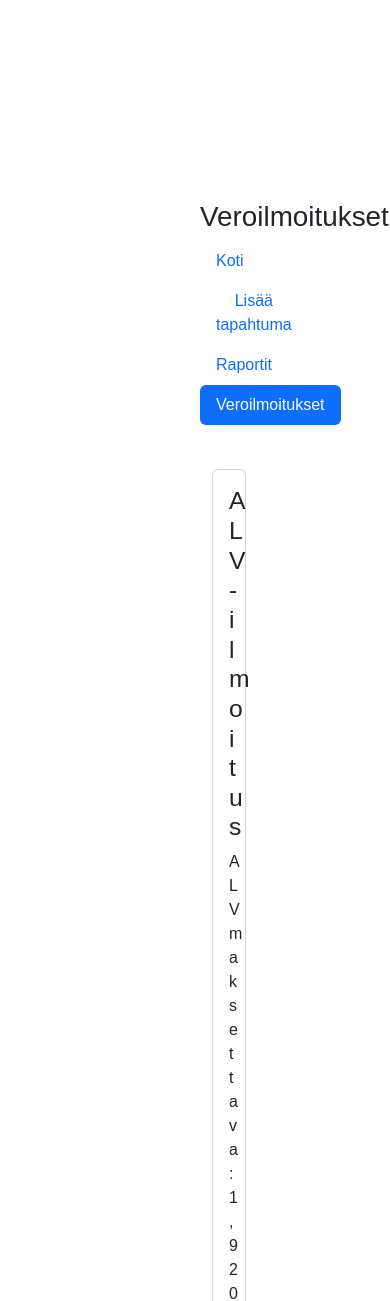
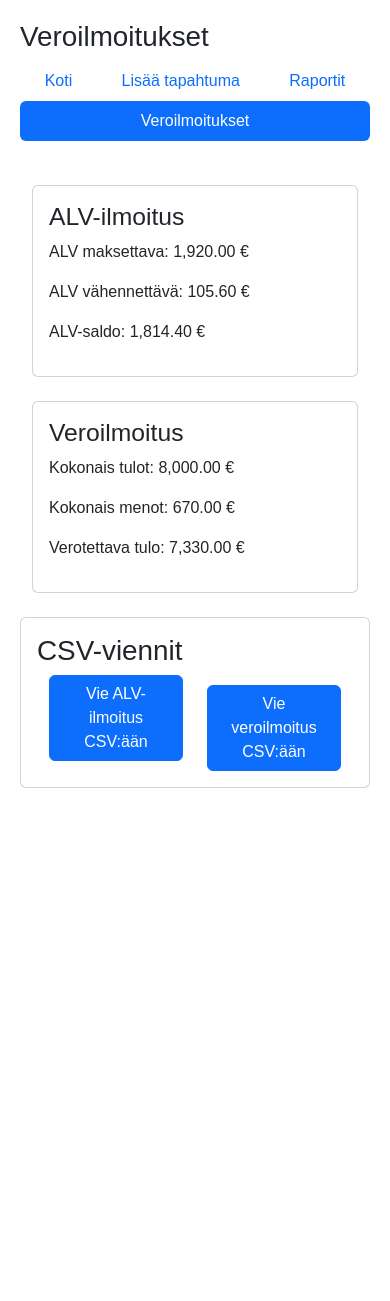
Before and after one commit to Savo-Consortium-of-Education/Erik-Cerrada-Plumed, a PHP site: page /tax_reports.php in a window 390 px wide. Shown: the top 1301 px of the page. After the commit the page ends 788 px from the top, so only its background shows below. Run offline with PHP 8.4, Linux system fonts and the light colour scheme; data comes from the database, SQL or seed files in the repository.

Commit message:
responsive additions

```diff
--- a/src/add_transaction.php
+++ b/src/add_transaction.php
@@ -22,10 +22,11 @@ if ($_SERVER['REQUEST_METHOD'] == 'POST') {
 <html lang="fi">
 <head>
     <meta charset="UTF-8">
+    <meta name="viewport" content="width=device-width, initial-scale=1">
     <title>Lisää tapahtuma</title>
     <link href="https://cdn.jsdelivr.net/npm/bootstrap@5.3.8/dist/css/bootstrap.min.css" rel="stylesheet">
     <style>
-        body { font-family: Arial, sans-serif; margin: 200px; }
+        body { font-family: Arial, sans-serif; margin: 20px; }
         form { max-width: 400px; }
         label { display: block; margin-top: 10px; }
         input, select { width: 100%; padding: 5px; }
--- a/src/index.php
+++ b/src/index.php
@@ -12,10 +12,11 @@ $profit = $total_income - $total_expense;
 <html lang="fi">
 <head>
     <meta charset="UTF-8">
+    <meta name="viewport" content="width=device-width, initial-scale=1">
     <title>Pienyrityksen Taloushallinto</title>
     <link href="https://cdn.jsdelivr.net/npm/bootstrap@5.3.8/dist/css/bootstrap.min.css" rel="stylesheet">
     <style>
-        body { font-family: Arial, sans-serif; margin: 200px; }
+        body { font-family: Arial, sans-serif; margin: 20px; }
         table { border-collapse: collapse; width: 100%; }
         th, td { border: 1px solid #ddd; padding: 8px; text-align: left; }
         th { background-color: #f2f2f2; }
--- a/src/reports.php
+++ b/src/reports.php
@@ -26,10 +26,11 @@ for ($q = 1; $q <= 4; $q++) {
 <html lang="fi">
 <head>
     <meta charset="UTF-8">
+    <meta name="viewport" content="width=device-width, initial-scale=1">
     <title>Raportit</title>
     <link href="https://cdn.jsdelivr.net/npm/bootstrap@5.3.8/dist/css/bootstrap.min.css" rel="stylesheet">
     <style>
-        body { font-family: Arial, sans-serif; margin: 200px; }
+        body { font-family: Arial, sans-serif; margin: 20px; }
         table { border-collapse: collapse; width: 100%; margin-top: 20px; }
         th, td { border: 1px solid #ddd; text-align: left; }
         th { background-color: #f2f2f2; }
--- a/src/tax_reports.php
+++ b/src/tax_reports.php
@@ -52,10 +52,11 @@ $total_expense = $stmt->fetch(PDO::FETCH_ASSOC)['total'] ?? 0;
 <html lang="fi">
 <head>
     <meta charset="UTF-8">
+    <meta name="viewport" content="width=device-width, initial-scale=1">
     <title>Veroilmoitukset</title>
     <link href="https://cdn.jsdelivr.net/npm/bootstrap@5.3.8/dist/css/bootstrap.min.css" rel="stylesheet">
     <style>
-        body { font-family: Arial, sans-serif; margin: 200px; }
+        body { font-family: Arial, sans-serif; margin: 20px; }
     </style>
 </head>
 <body>
@@ -89,9 +90,15 @@ $total_expense = $stmt->fetch(PDO::FETCH_ASSOC)['total'] ?? 0;
 
     <div class="card mt-4 p-3">
         <h1>CSV-viennit</h1>
-        <div class="col">
-            <button class="btn btn-primary" onclick="window.location.href='?export=vat'">Vie ALV-ilmoitus CSV:ään</button>
-            <button class="btn btn-primary" onclick="window.location.href='?export=tax'">Vie veroilmoitus CSV:ään</button>
+        <div class="container">
+            <div class="row">
+                <div class="col">
+                    <button class="btn btn-primary" onclick="window.location.href='?export=vat'">Vie ALV-ilmoitus CSV:ään</button>
+                </div>
+                <div class="col" style="margin-top: 10px;">
+                    <button class="btn btn-primary" onclick="window.location.href='?export=tax'">Vie veroilmoitus CSV:ään</button>
+                </div>
+            </div>
         </div>
     </div>
 </body>
```
